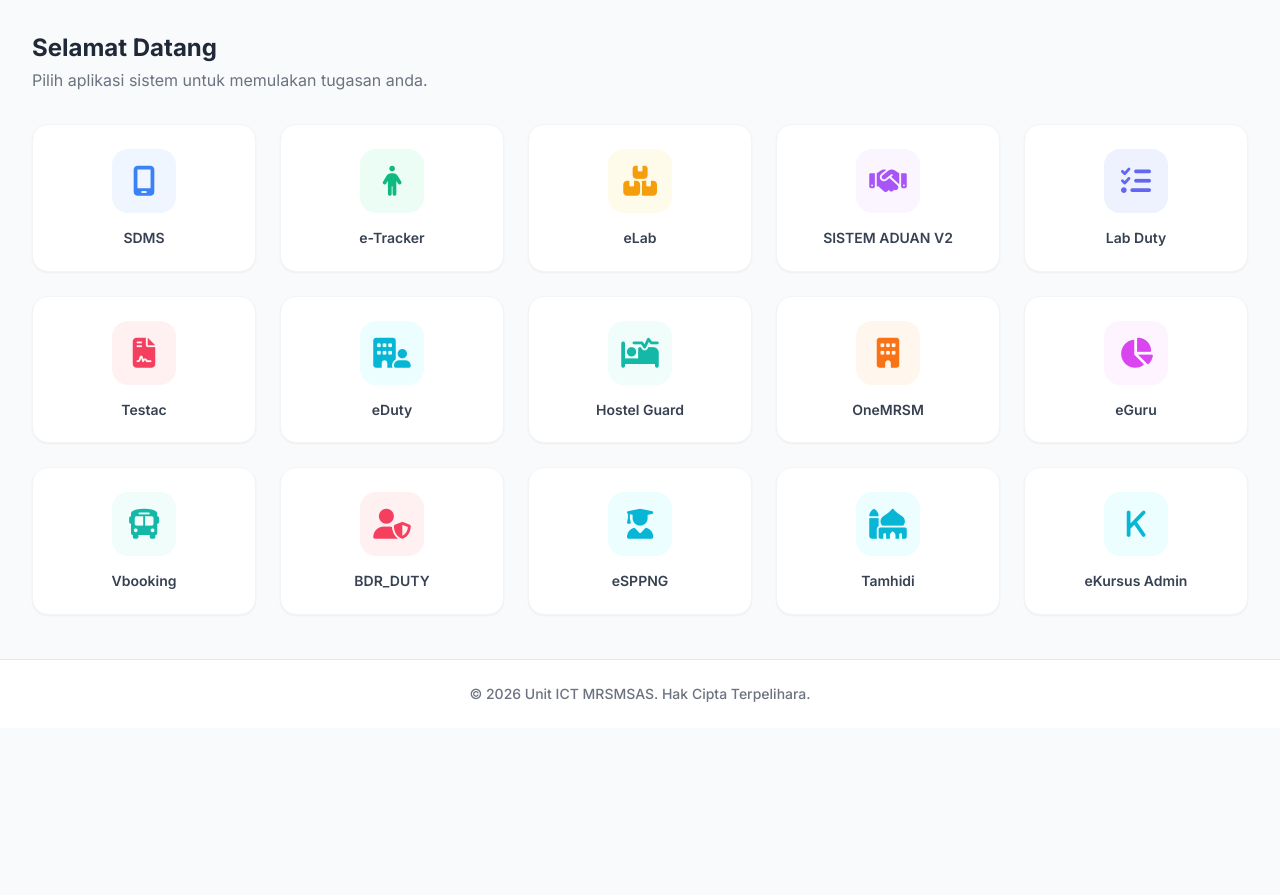
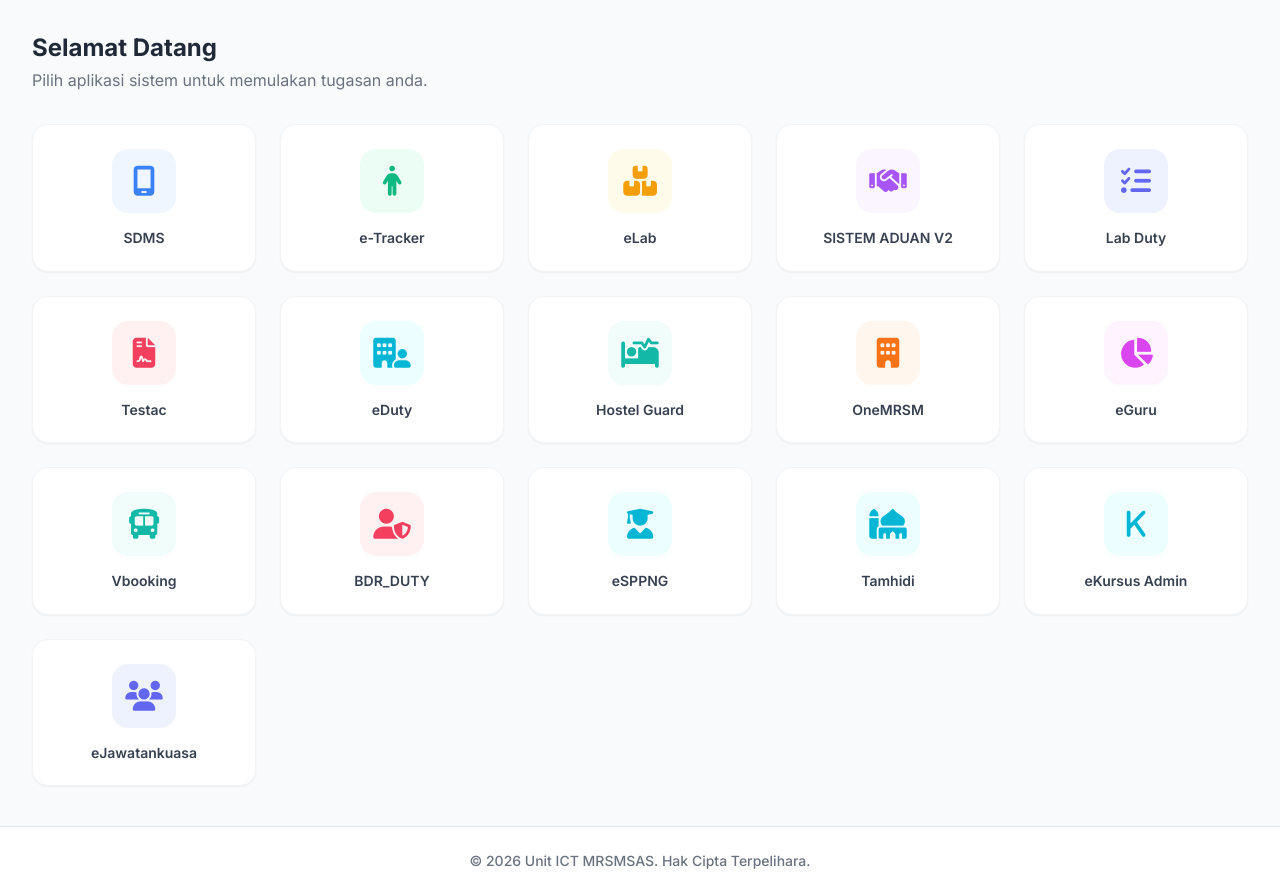
Before and after one commit to mrsmsas/INTRANET, a plain HTML site: page index.html in a window 1280 px wide. Shown: the part 72-967 px from the top of the page. Before the commit the page ends 800 px from the top, so only its background shows below. Drawn offline with nearby package versions, Linux system fonts and the light colour scheme.

Commit message:
Tambah pautan eJawatankuasa

```diff
--- a/index.html
+++ b/index.html
@@ -250,7 +250,7 @@
                 textColor: 'text-cyan-500',
                 bgColor: 'bg-cyan-50',
                 url: 'https://mrsmsas.github.io/ekedatangankursus/admin'
-            }
+            }, { id: 'sys16', title: 'eJawatankuasa', icon: 'fa-solid fa-users', color: 'bg-indigo-500', textColor: 'text-indigo-500', bgColor: 'bg-indigo-50', url: 'https://mrsmsas.github.io/ejawatankuasa' }
         ];
         // Fungsi untuk menjana Grid Ikon Aplikasi secara dinamik
         function renderDashboard() {
```
